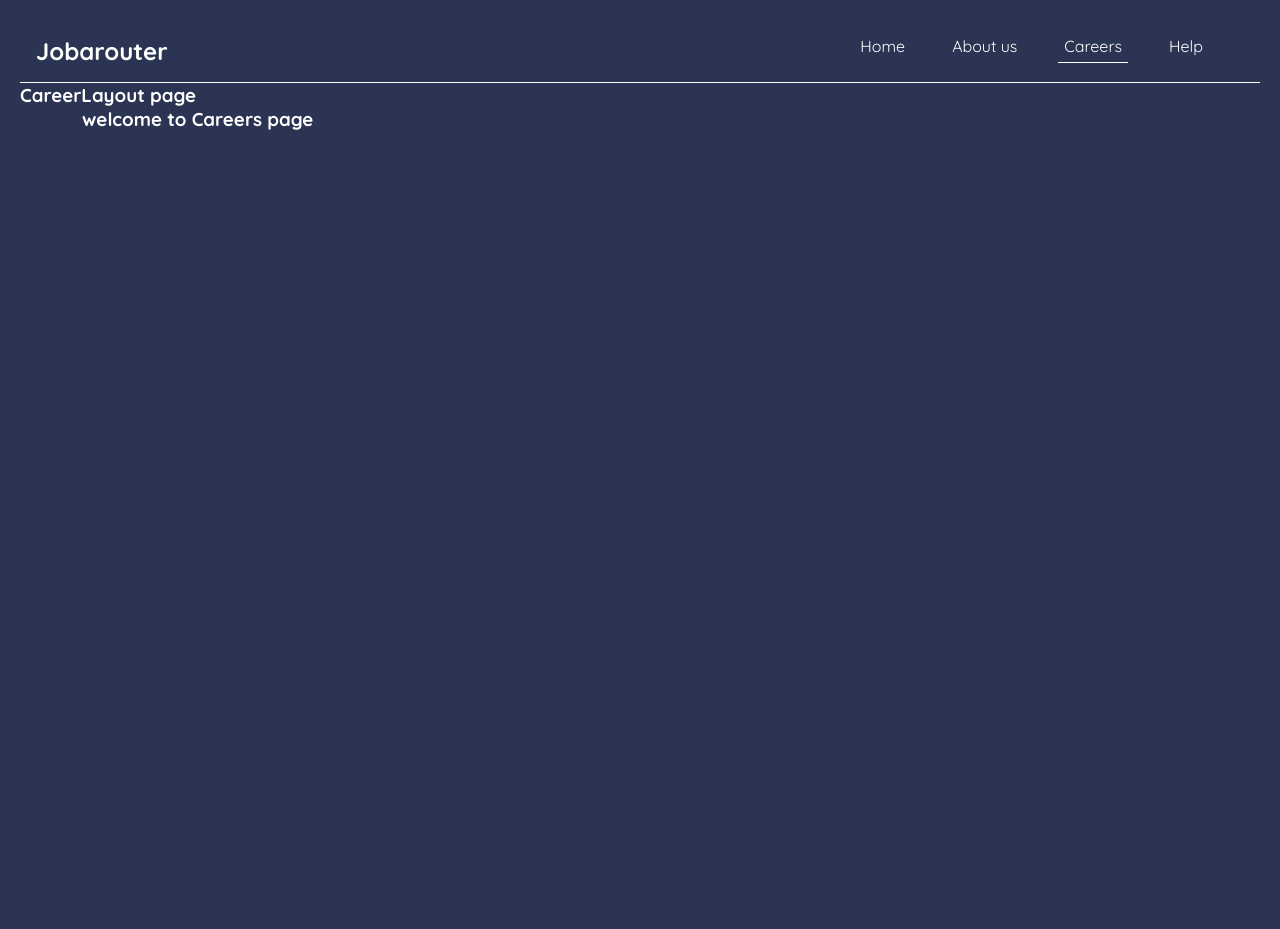
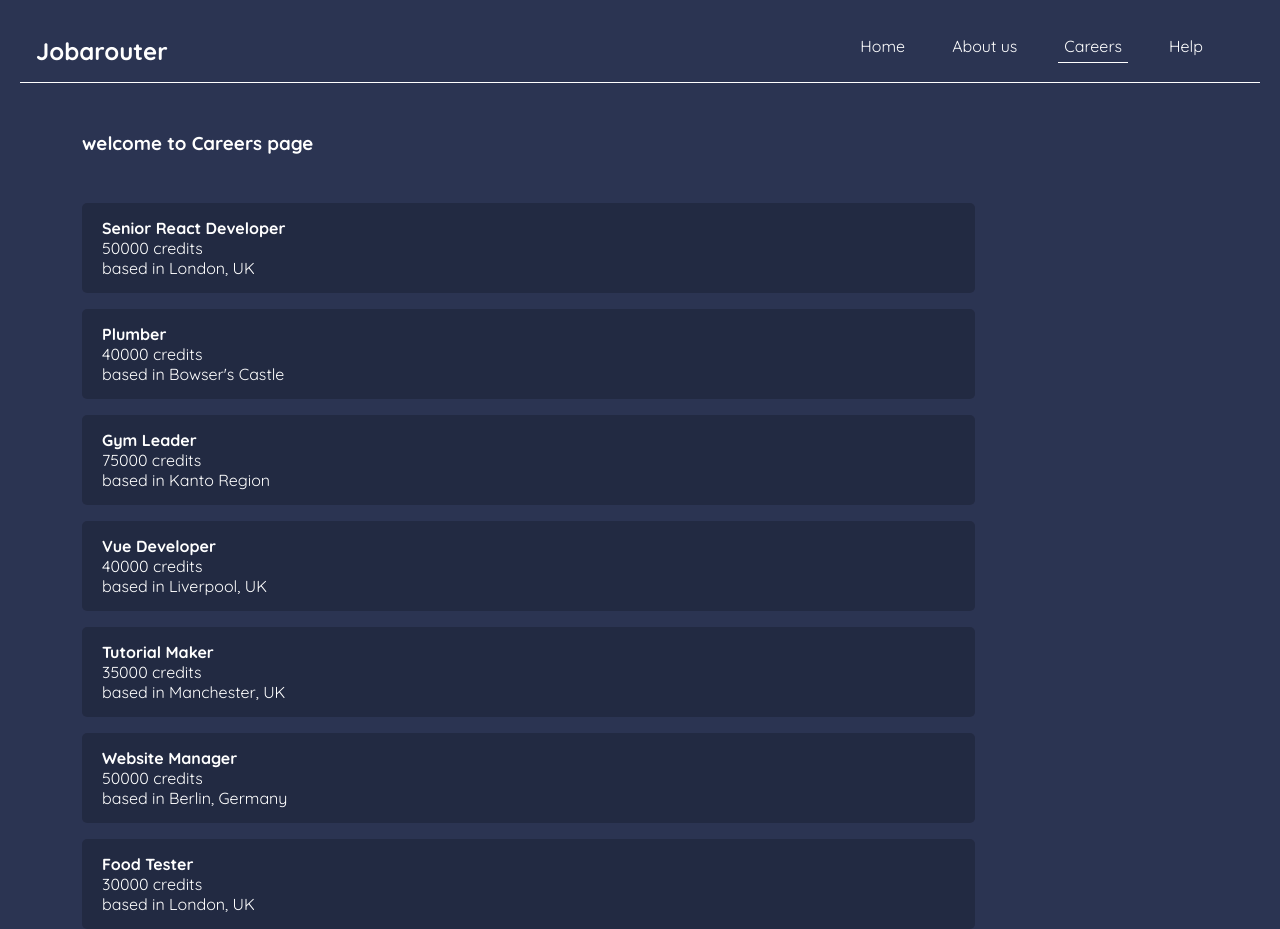
Before and after one commit to DusanVulic/ReactRouteR-6.4, a React (Create React App) app: page /careers in a window 1280 px wide. Before the commit the page ends 800 px from the top, so only its background shows below. Built offline with nearby package versions, Linux system fonts and the light colour scheme; data requests are answered from the project's data file.

Commit message:
route parameters

```diff
--- a/src/App.css
+++ b/src/App.css
@@ -190,3 +190,24 @@ form label span {
     max-width: 1200px;
     margin: 0 auto;
 }
+
+.careers h3 {
+    margin-top: 3rem;
+    margin-bottom: 3rem;
+}
+
+.careers a {
+    text-decoration: none;
+    cursor: pointer;
+}
+
+.careers article {
+    text-decoration: none;
+    cursor: pointer;
+    width: 80%;
+    max-width: 900px;
+    margin-bottom: 1rem;
+    background: rgba(0, 0, 0, 0.2);
+    border-radius: 5px;
+    padding: 15px 20px;
+}
--- a/src/App.js
+++ b/src/App.js
@@ -18,7 +18,8 @@ import About from "./components/About";
 import Faq from "./components/Faq";
 import Contact from "./components/Contact";
 import Error from "./components/Error";
-import Careers from "./components/Careers";
+import Careers, { careerLoader } from "./components/Careers";
+import CareerDetail, { carrerDetailsLoader } from "./components/CareerDetail";
 
 // old way --- with previous versions of router
 // function App() {
@@ -50,8 +51,14 @@ const router = createBrowserRouter(
       </Route>
 
       <Route path="careers" element={<CareerLayout />}>
-        <Route index element={<Careers />} />
+        <Route index element={<Careers />} loader={careerLoader} />
+        <Route
+          path=":id"
+          element={<CareerDetail />}
+          loader={carrerDetailsLoader}
+        />
       </Route>
+      {/* ERROR ROUTE */}
       <Route path="*" element={<Error />} />
     </Route>
   )
--- /dev/null
+++ b/src/components/CareerDetail.js
@@ -0,0 +1,28 @@
+import React from "react";
+import { useParams, useLoaderData } from "react-router-dom";
+
+const CareerDetail = () => {
+  const { id } = useParams();
+
+  const career = useLoaderData();
+  return (
+    <div className="carrer-details">
+      <h3>CareerDetail for {career.title}</h3>
+      <p>starting salary {career.salary}</p>
+      <p>location :{career.location}</p>
+      <div className="details">lorem10</div>
+    </div>
+  );
+};
+
+export default CareerDetail;
+
+///loader function
+
+export const carrerDetailsLoader = async ({ params }) => {
+  const { id } = params;
+
+  const res = await fetch("http://localhost:4000/careers/" + id);
+
+  return res.json();
+};
--- a/src/components/Careers.js
+++ b/src/components/Careers.js
@@ -1,15 +1,34 @@
 import React from "react";
-
-//loader function
-
-const careerLoader = async () => {};
+import { useLoaderData, Link } from "react-router-dom";
 
 const Careers = () => {
+  const careersData = useLoaderData();
+
   return (
     <section className="careers">
       <h3> welcome to Careers page</h3>
+      {careersData.map((data) => {
+        const { id, title, salary, location } = data;
+
+        return (
+          <Link to={id.toString()} key={id}>
+            <article>
+              <h4>{title}</h4>
+              <p>{salary} credits</p>
+              <p> based in {location}</p>
+            </article>
+          </Link>
+        );
+      })}
     </section>
   );
 };
 
 export default Careers;
+
+//loader function
+
+export const careerLoader = async () => {
+  const response = await fetch("http://localhost:4000/careers");
+  return response.json();
+};
--- a/src/layout/CareerLayout.js
+++ b/src/layout/CareerLayout.js
@@ -5,7 +5,6 @@ import { Outlet } from "react-router-dom";
 const CareerLayout = () => {
   return (
     <div>
-      <h3> CareerLayout page</h3>
       <Outlet />
     </div>
   );
```
